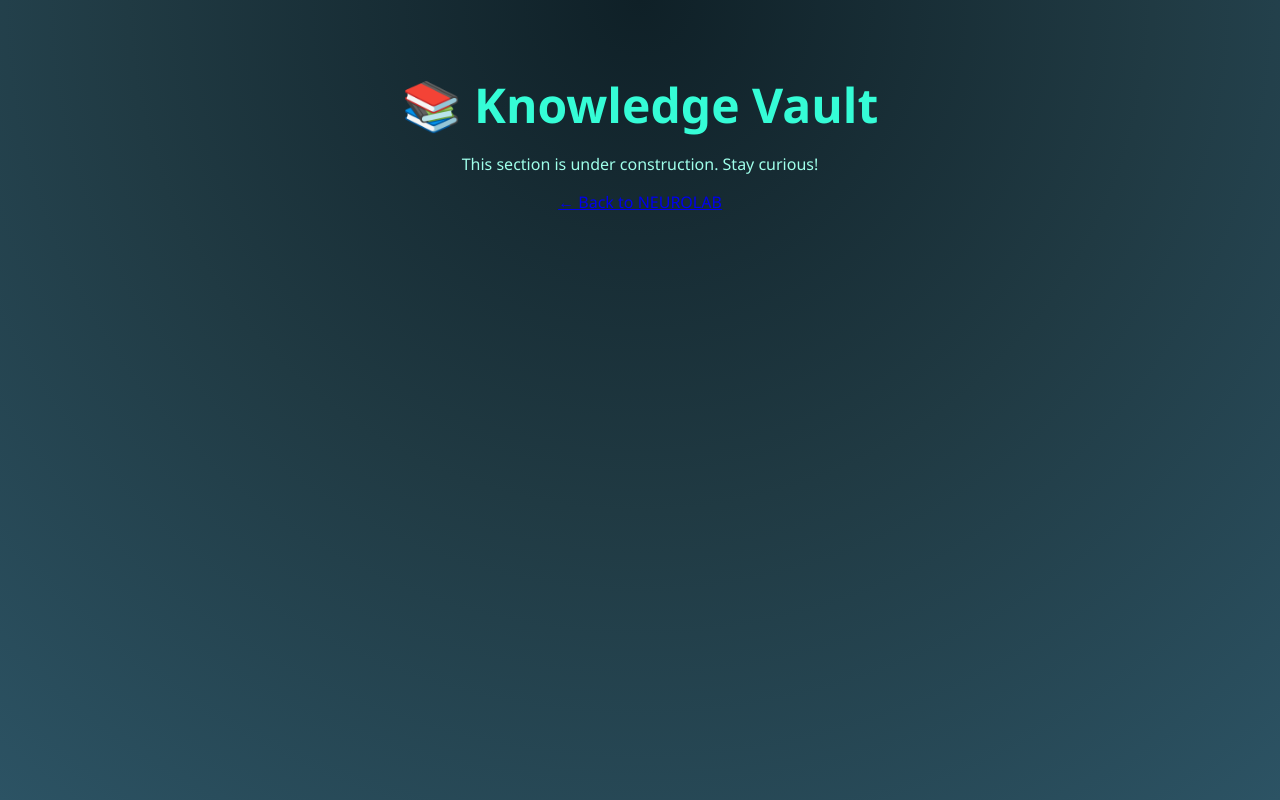
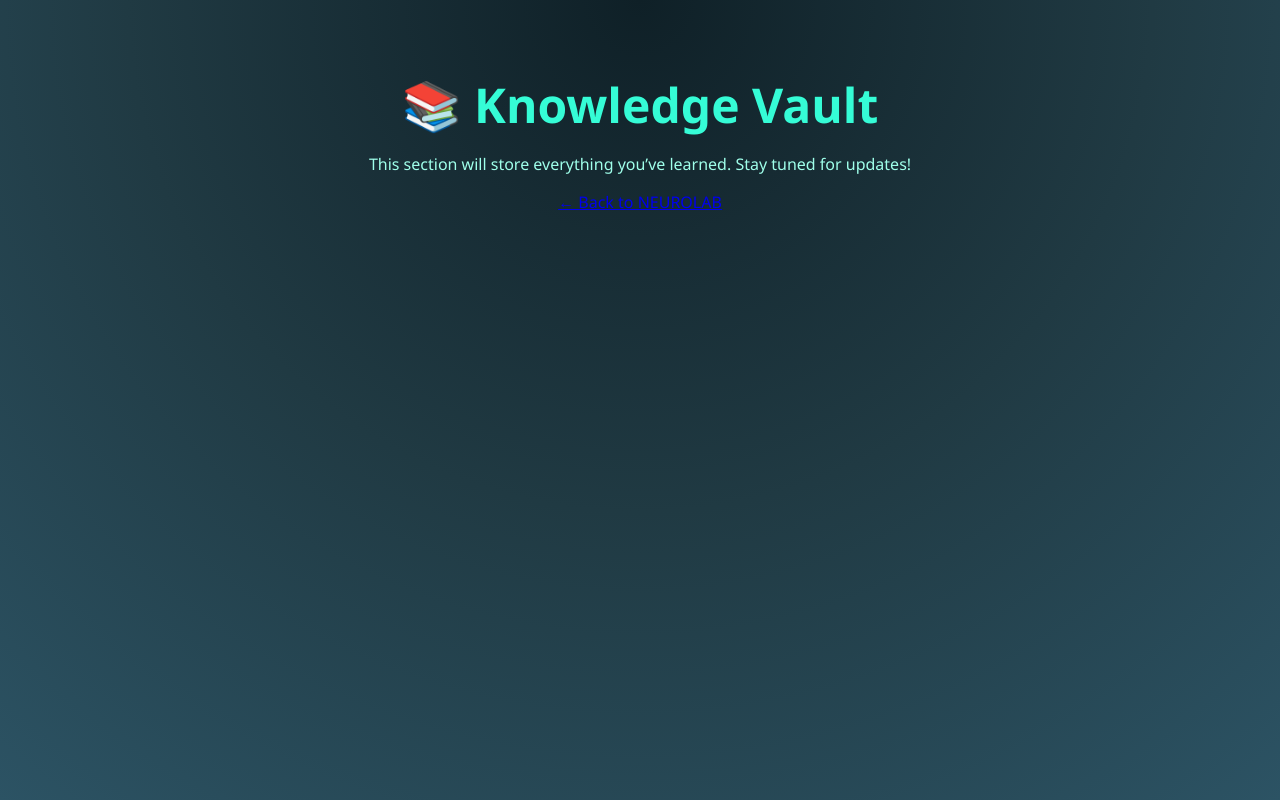
Before and after one commit to rossii2011/neurolab-2.0-, a plain HTML site: page modules/modules/modules/vault.html in a window 1280 px wide. Drawn offline with Linux system fonts and the light colour scheme; files that its build step writes are made by us from their sources.

Commit message:
Update vault.html
Add vault.html with basic layout

```diff
--- a/modules/modules/modules/vault.html
+++ b/modules/modules/modules/vault.html
@@ -9,7 +9,7 @@
 <body>
   <div class="container">
     <h1>📚 Knowledge Vault</h1>
-    <p>This section is under construction. Stay curious!</p>
+    <p>This section will store everything you’ve learned. Stay tuned for updates!</p>
     <a href="../index.html">← Back to NEUROLAB</a>
   </div>
 </body>
```
